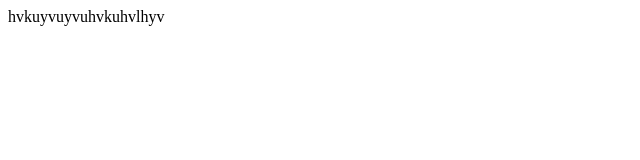
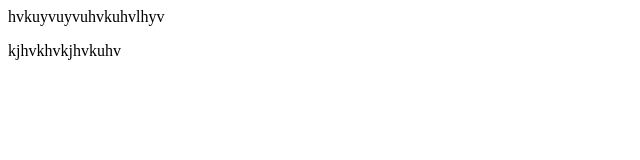
Before and after one commit to ojas-yadav93/gitljhglb, a plain HTML site: page index.html in a window 1280 px wide. Shown: the whole page, without its empty margins (0-640 px from the left). Drawn offline with Linux system fonts and the light colour scheme.

Commit message:
ijlbilbiub

```diff
--- a/index.html
+++ b/index.html
@@ -7,5 +7,6 @@
 </head>
 <body>
     <div>hvkuyvuyvuhvkuhvlhyv</div>
+    <p>kjhvkhvkjhvkuhv</p>
 </body>
 </html>
```
